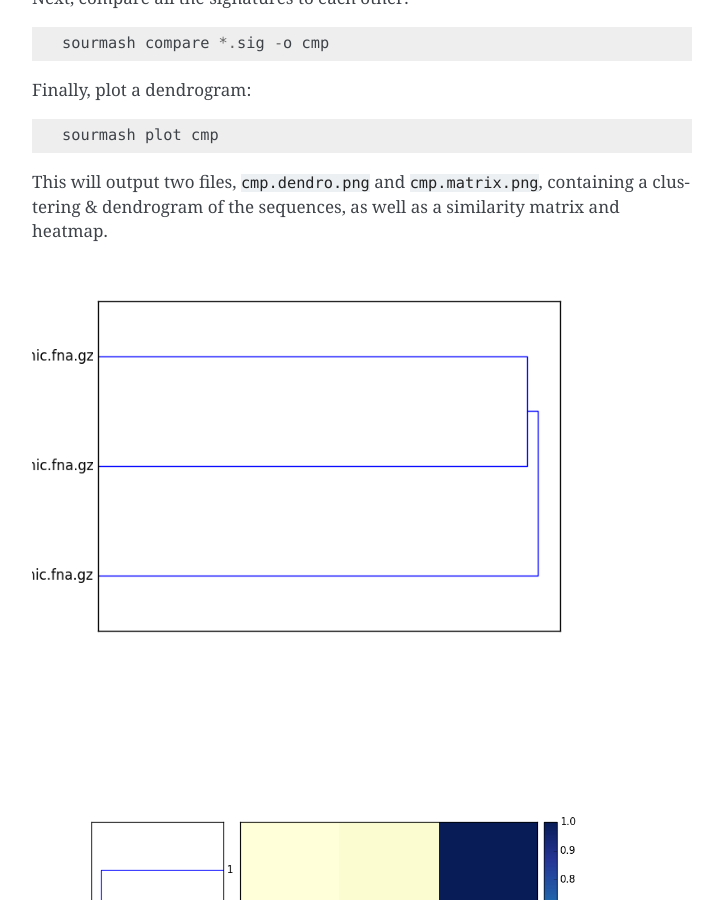
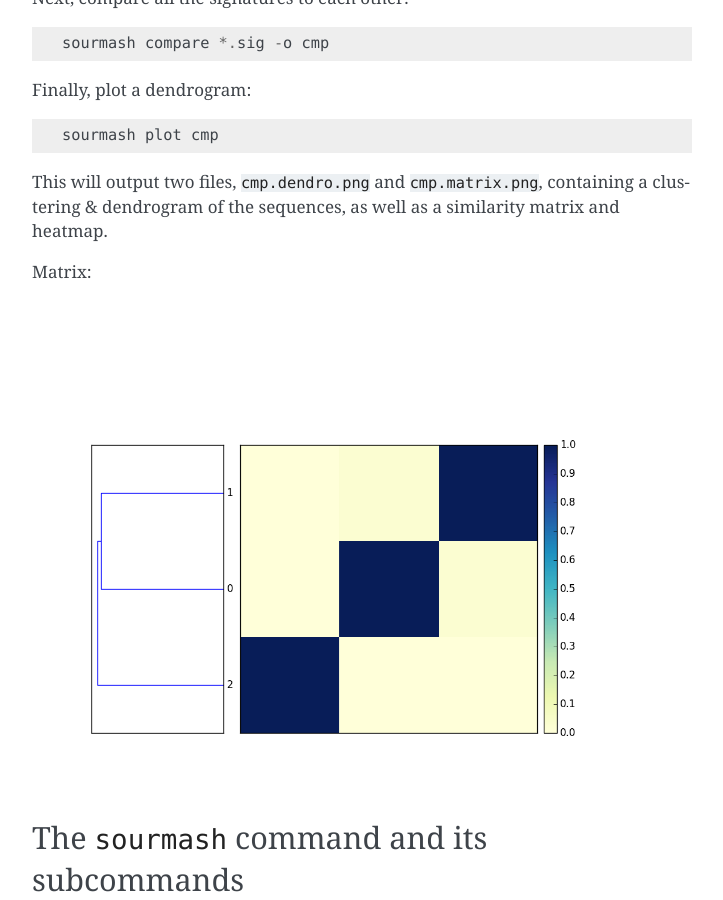
Before and after one commit to sourmash-bio/sourmash, a Sphinx documentation site: the page built from doc/command-line.md, in a window 1280 px wide and 900 px high, scrolled down 797 px. Shown: the whole window, without its empty margins (388-1111 px from the left). Built offline with Sphinx 7.4.7, drawn with Linux system fonts in a browser that asks for light colours; pages that are not in the unit, such as notebooks, are missing from menus; some of the changed text lies outside the part shown.

Commit message:
cleanup foo

```diff
--- a/doc/command-line.md
+++ b/doc/command-line.md
@@ -42,8 +42,9 @@ This will output two files, `cmp.dendro.png` and `cmp.matrix.png`,
 containing a clustering & dendrogram of the sequences, as well as a
 similarity matrix and heatmap.
 
-![E. coli comparison plot](_static/cmp.dendro.png)
-![E. coli comparison plot](_static/cmp.matrix.png)
+Matrix:
+
+![Matrix](_static/cmp.matrix.png)
 
 ## The `sourmash` command and its subcommands
 
```
Also changed, not shown: other parts of doc/command-line.md (+1 -1 lines).
